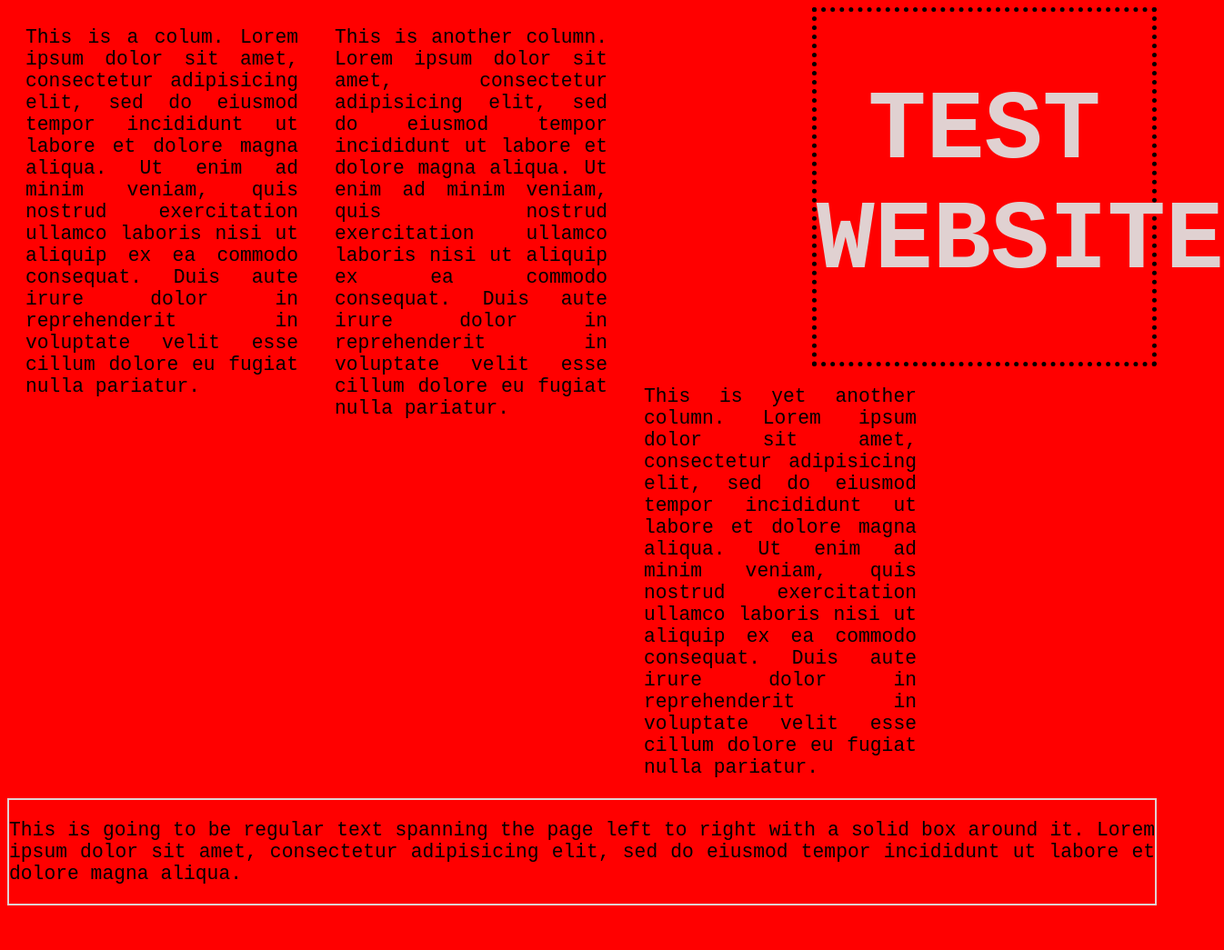
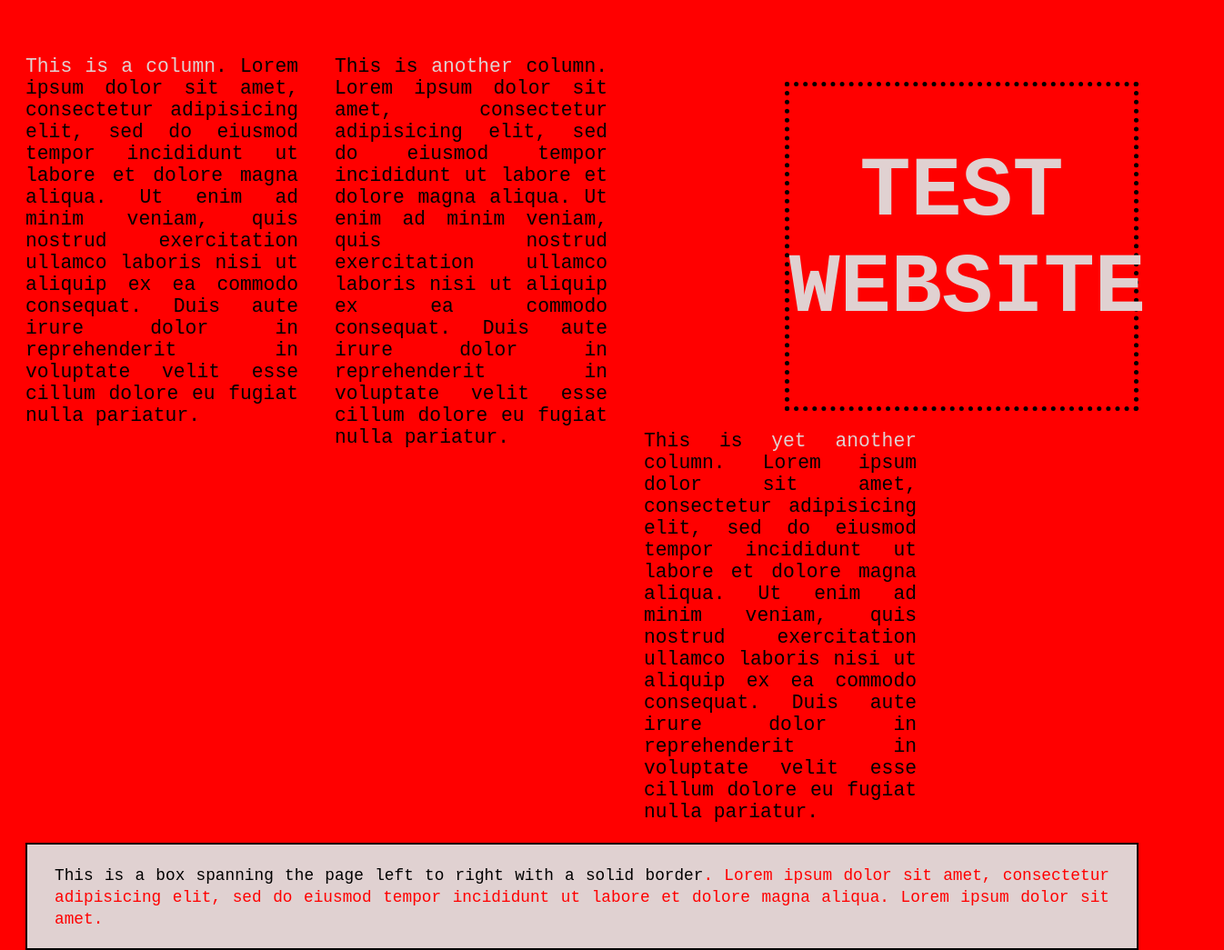
Before and after one commit to hmcvay/week-one-practice, a plain HTML site: page index.html in a window 1280 px wide. Shown: the whole page at 91% size, 1346 px wide, since content can reach past the window. Before the commit the page ends 996 px from the top, so only its background shows below. Drawn offline with Linux system fonts and the light colour scheme.

Commit message:
Add additional formatting and style to boxes.

```diff
--- a/css/styles.css
+++ b/css/styles.css
@@ -9,21 +9,43 @@
   float: right;
   width: 30%;
   border: dotted black;
+  padding-bottom: 15px;
   border-width: 5px;
-  box-sizing: border-box;
+  margin-left: 20px;
+  margin-right: 20px;
+  margin-top: 50px;
 }
 
 .box2 {
   float: left;
   width: auto;
-  border: solid rgb(224, 209, 209);
+  color: red;
+  background-color:rgb(224, 209, 209);
+  border: solid black;
   border-width: 2px;
+  margin-left: 20px;
+  margin-right: 20px;
+  padding-left: 30px;
+  padding-right: 30px;
+  box-sizing: border-box;
 }
 
 h1 {
   text-align: center;
   color: rgb(224, 209, 209);
-  font-size: 80pt;
+  font-size: 70pt;
+}
+
+.important {
+  color: rgb(224, 209, 209);
+}
+
+.size {
+  font-size:smaller;
+}
+
+.color {
+  color: black;
 }
 
 p {
@@ -32,6 +54,7 @@ p {
 }
 
 body {
+  margin-top: 40px;
   background-color: red;
   font-family: monospace;
 }
--- a/index.html
+++ b/index.html
@@ -6,18 +6,21 @@
 </head>
 <body>
   <div class="box1"><h1>TEST WEBSITE</h1></div>
+
   <div class="column">
-    <p>This is a colum. Lorem ipsum dolor sit amet, consectetur adipisicing elit, sed do eiusmod tempor incididunt ut labore et dolore magna aliqua. Ut enim ad minim veniam, quis nostrud exercitation ullamco laboris nisi ut aliquip ex ea commodo consequat. Duis aute irure dolor in reprehenderit in voluptate velit esse cillum dolore eu fugiat nulla pariatur. </p>
+    <p><span class="important">This is a column</span>. Lorem ipsum dolor sit amet, consectetur adipisicing elit, sed do eiusmod tempor incididunt ut labore et dolore magna aliqua. Ut enim ad minim veniam, quis nostrud exercitation ullamco laboris nisi ut aliquip ex ea commodo consequat. Duis aute irure dolor in reprehenderit in voluptate velit esse cillum dolore eu fugiat nulla pariatur. </p>
   </div>
 
   <div class="column">
-    <p>This is another column. Lorem ipsum dolor sit amet, consectetur adipisicing elit, sed do eiusmod tempor incididunt ut labore et dolore magna aliqua. Ut enim ad minim veniam, quis nostrud exercitation ullamco laboris nisi ut aliquip ex ea commodo consequat. Duis aute irure dolor in reprehenderit in voluptate velit esse cillum dolore eu fugiat nulla pariatur. </p>
+    <p>This is <span class="important">another</span> column. Lorem ipsum dolor sit amet, consectetur adipisicing elit, sed do eiusmod tempor incididunt ut labore et dolore magna aliqua. Ut enim ad minim veniam, quis nostrud exercitation ullamco laboris nisi ut aliquip ex ea commodo consequat. Duis aute irure dolor in reprehenderit in voluptate velit esse cillum dolore eu fugiat nulla pariatur. </p>
   </div>
 
   <div class="column">
-    <p>This is yet another column. Lorem ipsum dolor sit amet, consectetur adipisicing elit, sed do eiusmod tempor incididunt ut labore et dolore magna aliqua. Ut enim ad minim veniam, quis nostrud exercitation ullamco laboris nisi ut aliquip ex ea commodo consequat. Duis aute irure dolor in reprehenderit in voluptate velit esse cillum dolore eu fugiat nulla pariatur. </p>
+    <p>This is <span class="important">yet another</span> column. Lorem ipsum dolor sit amet, consectetur adipisicing elit, sed do eiusmod tempor incididunt ut labore et dolore magna aliqua. Ut enim ad minim veniam, quis nostrud exercitation ullamco laboris nisi ut aliquip ex ea commodo consequat. Duis aute irure dolor in reprehenderit in voluptate velit esse cillum dolore eu fugiat nulla pariatur. </p>
    </div>
 
-<div class= "box2"><p>This is going to be regular text spanning the page left to right with a solid box around it. Lorem ipsum dolor sit amet, consectetur adipisicing elit, sed do eiusmod tempor incididunt ut labore et dolore magna aliqua.</p></div>
+<div class= "box2"><p><span class="size"><span class="color">This is a box spanning the page left to right with a solid border</span>. Lorem ipsum dolor sit amet, consectetur adipisicing elit, sed do eiusmod tempor incididunt ut labore et dolore magna aliqua. Lorem ipsum dolor sit amet.</span></p></div>
+
+
 </body>
 </html>
```
